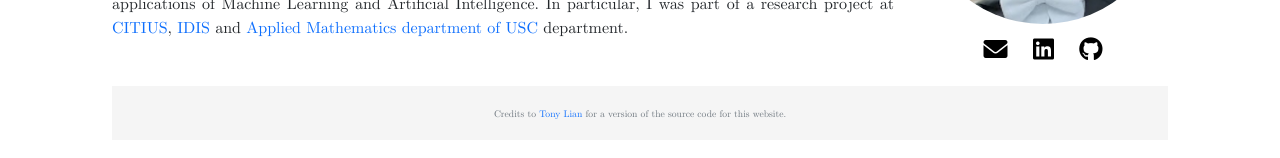
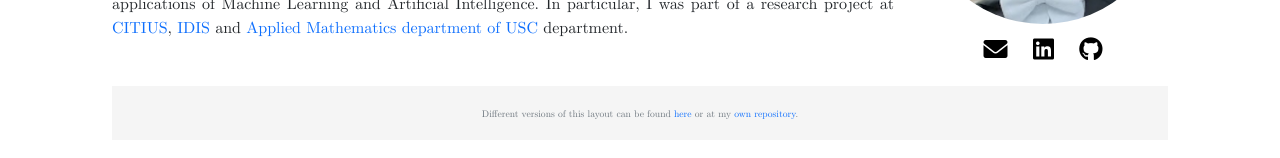
Before and after one commit to RoidaVinci/web, a Jekyll site: the page built from index.md, in a window 1280 px wide. Shown: the part 331-489 px from the top of the page. Built offline with Jekyll 4.4.1, drawn with Linux system fonts in a browser that asks for light colours.

Commit message:
Update index.md

```diff
--- a/index.md
+++ b/index.md
@@ -29,7 +29,7 @@ title: "Roi Vence Personal Website"
         <div class="row">
             <div class="col" style="text-align: center">
                 <span class="text-muted small-text">
-                    Credits to <a href="https://github.com/TonyLianLong/websitev2">Tony Lian</a> for a version of the source code for this website.
+                    Different versions of this layout can be found <a href="https://github.com/TonyLianLong/websitev2">here</a> or at my <a href="https://github.com/RoidaVinci/web/">own repository</a>.
                 </span>
             </div>
         </div>
```
